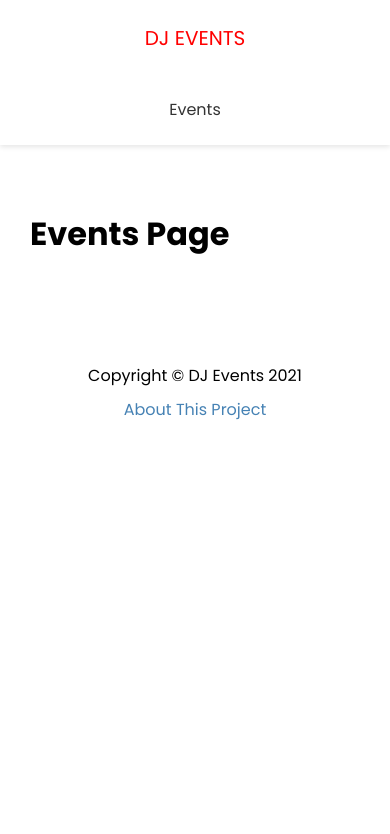
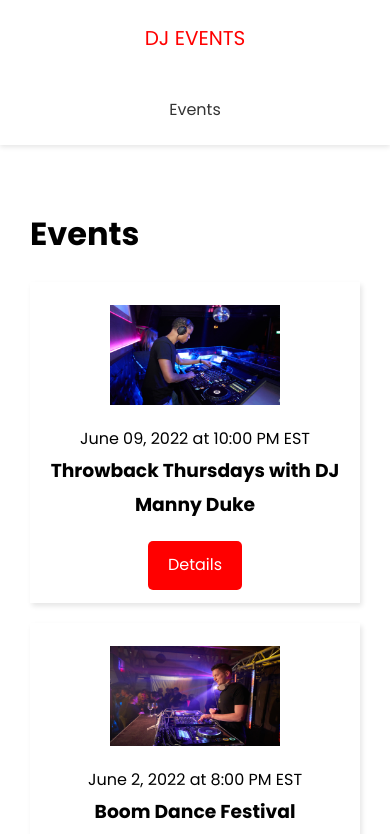
Before and after one commit to stepsen89/nextjs-music-events-app, a Next.js app: page /events in a window 390 px wide. Shown: the top 834 px of the page. Built offline with nearby package versions, Linux system fonts and the light colour scheme; no server answers.

Commit message:
display all events, redirect to event detail page

```diff
--- /dev/null
+++ b/components/EventItem.js
@@ -0,0 +1,22 @@
+import Link from "next/link";
+import Image from "next/image";
+import styles from '@/styles/EventItem.module.css';
+
+export default function EventItem({ evt }) {
+  return (
+    <div className={styles.event}>
+      <div className={styles.img}>
+        <Image src={evt.image || '/images/event-default.png'} height={100} width={170} alt={evt.name} />
+      </div>
+      <div className={styles.info}>
+        <span> {evt.date} at {evt.time} </span>
+        <h3> {evt.name} </h3>
+      </div>
+      <div className={styles.link}>
+        <Link href={`/events/${evt.slug}`}>
+          <a className="btn"> Details </a>
+        </Link>
+      </div>
+    </div>
+  )
+}
--- a/pages/events/index.js
+++ b/pages/events/index.js
@@ -1,9 +1,44 @@
-import Layout from "@/components/Layout";
+import Layout from "/components/Layout";
+import Head from 'next/head';
+import EventItem from "@/components/EventItem";
 
-export default function EventsPage() {
+import { API_URL } from '@/config/index';
+import Link from "next/link";
+
+export default function EventsPage({ events }) {
   return (
-    <Layout>
-      <h1> Events Page </h1>
-    </Layout>
+    <div>
+      {/* <Head> <title> DJ Events </title></Head> */}
+      <Layout>
+        <h1> Events </h1>
+        {events.length === 0 && <h3> No events to show </h3>}
+        {events.map(evt => (
+          <EventItem key={evt.id} evt={evt} />
+        ))}
+      </Layout>
+    </div>
   );
 }
+
+// this would log server side - runs everytime we come to the page
+// export async function getServerSideProps() {
+//   const res = await fetch(`${API_URL}/api/events`);
+//   const events = await res.json()
+
+//   return {
+//     props: { events },
+//     revalidate: 1
+//   }
+// }
+
+// fetching at build time
+// drawback: generated at build time
+export async function getStaticProps() {
+  const res = await fetch(`${API_URL}/api/events`);
+  const events = await res.json()
+
+  return {
+    props: { events },
+    revalidate: 1 // revalidates after a certain number of seconds
+  }
+}
--- /dev/null
+++ b/styles/EventItem.module.css
@@ -0,0 +1,28 @@
+.event {
+  display: flex;
+  justify-content: space-between;
+  align-items: center;
+  margin: 20px 0;
+  padding: 13px;
+  box-shadow: 2px 3px 5px rgba(0, 0, 0, 0.1);
+}
+
+.img {
+  flex: 1;
+  margin: 10px;
+}
+
+.info {
+  flex: 2;
+}
+
+@media (max-width: 600px) {
+  .event {
+    flex-direction: column;
+    text-align: center;
+  }
+
+  .info {
+    margin-bottom: 20px;
+  }
+}
```
Also changed, not shown: pages/index.js (+13 -1 lines).
